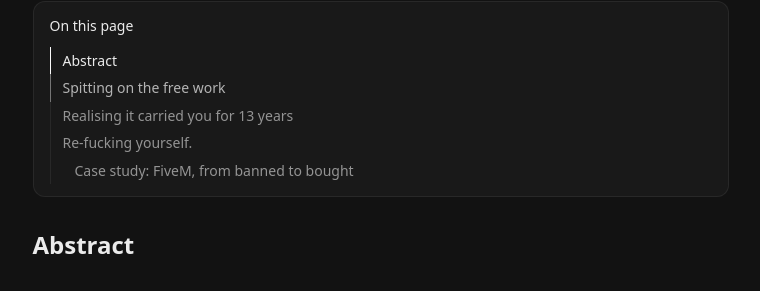
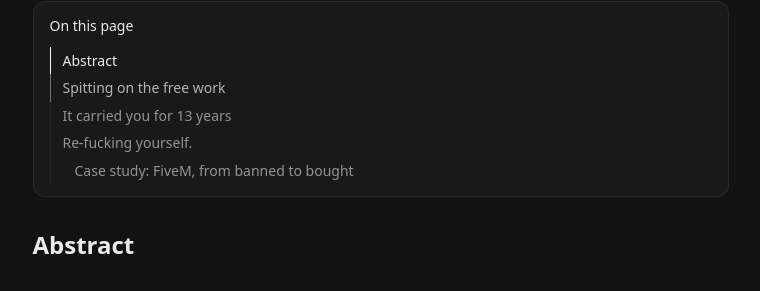
Before and after one commit to h8d13/dontreadthedocs, a Jekyll site: the page built from _notes/modding-wizards.md, in a window 1280 px wide and 1400 px high. Shown: the part 268-559 px from the top of the window, without its empty margins (252-1012 px from the left). Built offline with Jekyll 4.4.1, drawn with Linux system fonts in a browser that asks for light colours; some of the changed text lies outside the part shown.

Commit message:
misc
Signed-off-by: h8d13 <hadean-eon-dev@proton.me>

```diff
--- a/_notes/modding-wizards.md
+++ b/_notes/modding-wizards.md
@@ -41,7 +41,7 @@ is used as a monetisation weapon. I.e. forcing you to buy a gaming console, whil
 your perfectly fine working gaming PC is held back, on purpose for you to buy
 hardware you probably did not even want.
 
-## Realising it carried you for 13 years
+## It carried you for 13 years
 
 Basically, if it wasn't for GTA V online modders, the game would have died out.
 Not that people wouldn't have relaunched it once in a while, doing the story for the 20th
```
